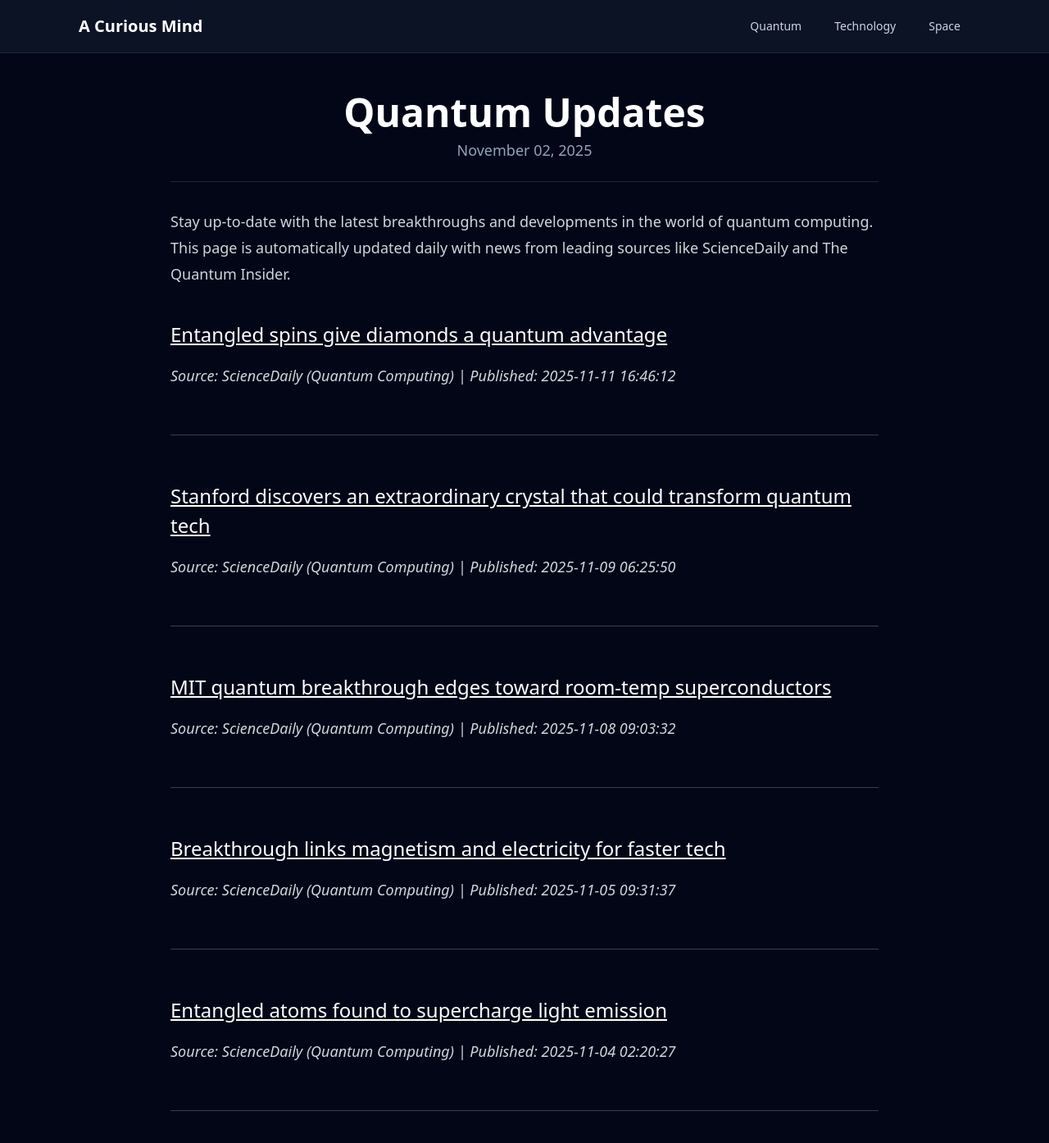
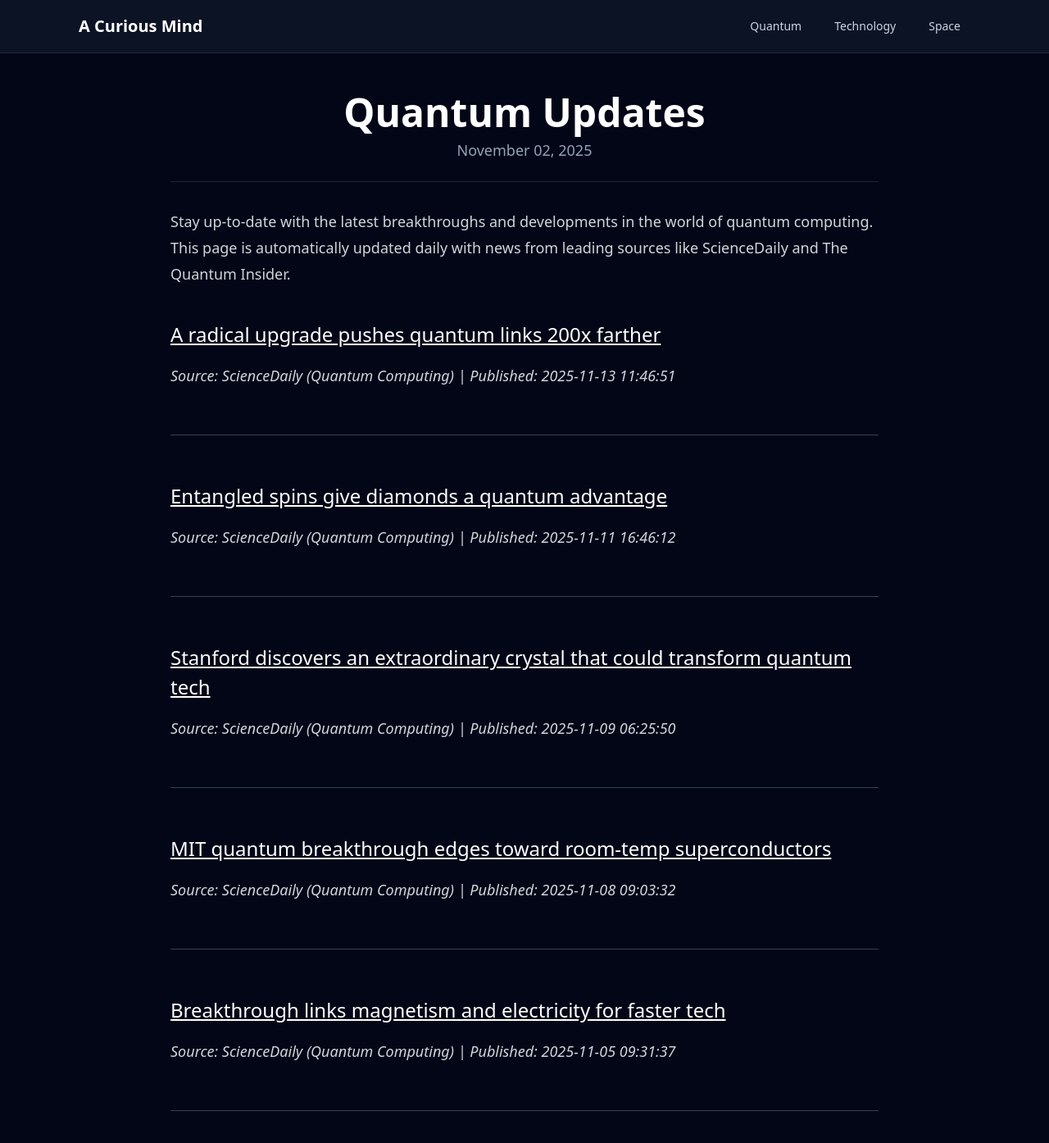
Before and after one commit to onehl7/onehl7.github.io, a Jekyll site: the page built from _posts/2025-11-02-quantum-updates.md, in a window 1280 px wide and 1400 px high. Shown: the top 1394 px of the window at 82% size. Built offline with Jekyll 4.4.1, drawn with Linux system fonts in a browser that asks for light colours; nearby versions of some CDN libraries.

Commit message:
Update quantum news data

```diff
--- a/_data/quantum_news.json
+++ b/_data/quantum_news.json
@@ -1,4 +1,10 @@
 [
+  {
+    "source": "ScienceDaily (Quantum Computing)",
+    "title": "A radical upgrade pushes quantum links 200x farther",
+    "link": "https://www.sciencedaily.com/releases/2025/11/251112111019.htm",
+    "published": "2025-11-13 11:46:51"
+  },
   {
     "source": "ScienceDaily (Quantum Computing)",
     "title": "Entangled spins give diamonds a quantum advantage",
@@ -22,12 +28,6 @@
     "title": "Breakthrough links magnetism and electricity for faster tech",
     "link": "https://www.sciencedaily.com/releases/2025/11/251104094141.htm",
     "published": "2025-11-05 09:31:37"
-  },
-  {
-    "source": "ScienceDaily (Quantum Computing)",
-    "title": "Entangled atoms found to supercharge light emission",
-    "link": "https://www.sciencedaily.com/releases/2025/11/251103093009.htm",
-    "published": "2025-11-04 02:20:27"
   },
   {
     "source": "The Quantum Insider",
```
